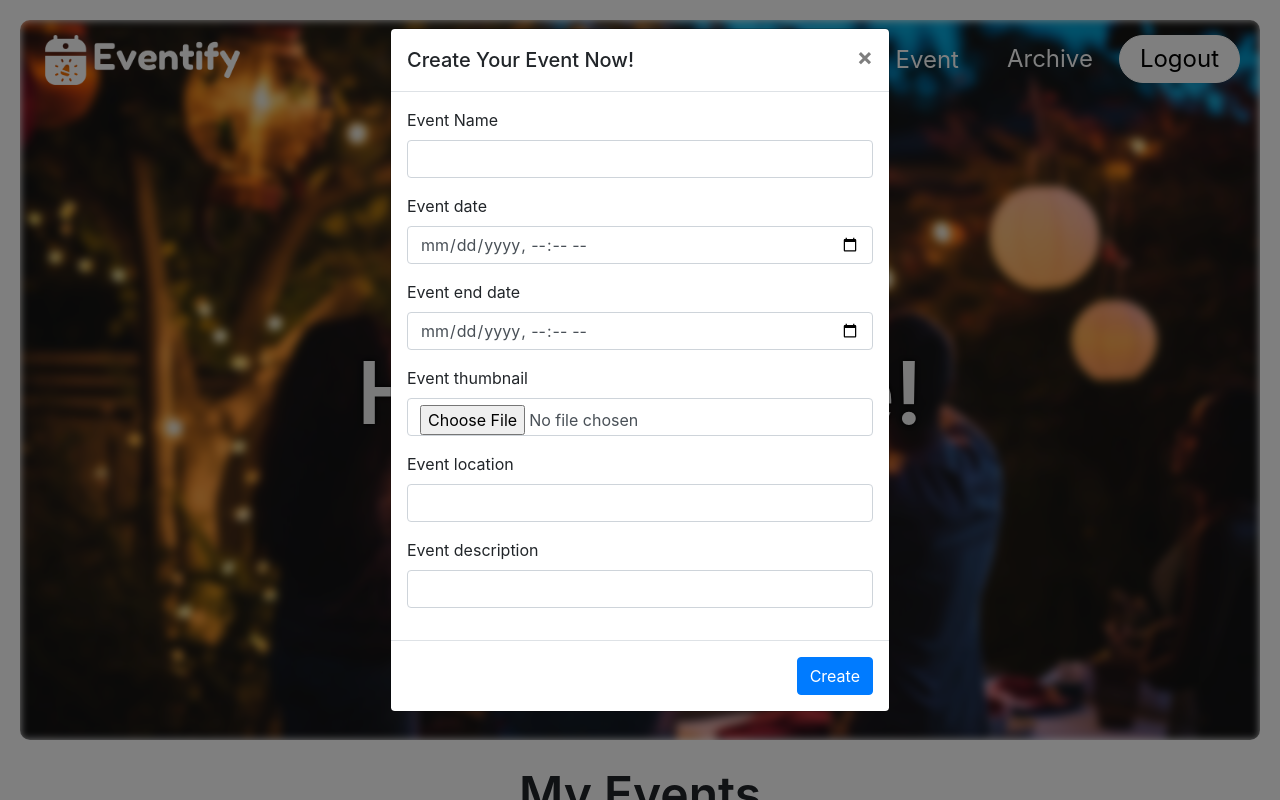
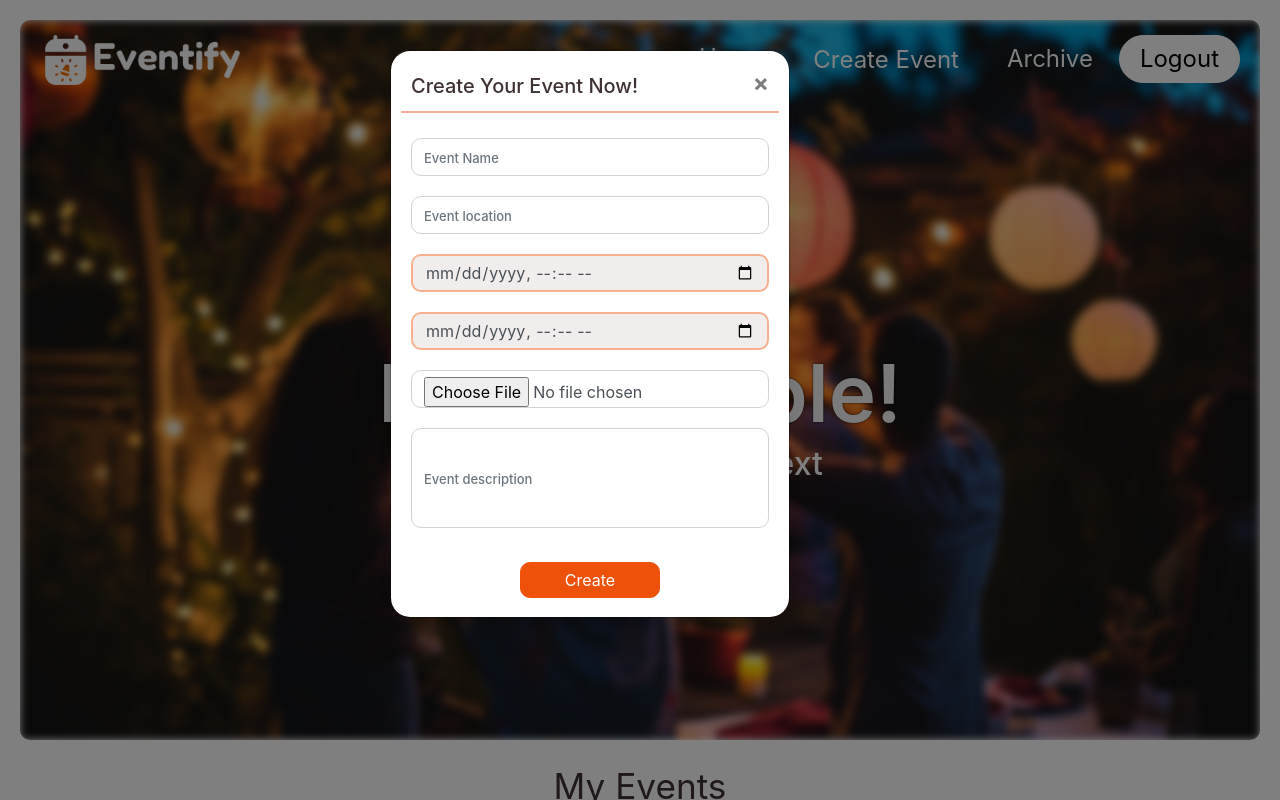
Before and after one commit to hajarzaitouni/Eventify, a Flask app: page /dashboard in a window 1280 px wide, after a click on "Create Event". Run offline with Flask 3, Linux system fonts and the light colour scheme; the visitor is signed in with stand-in values (Sample User, id 1); data that the repository does not hold is empty; some libraries are stand-ins or nearby versions.

Commit message:
adding css to cards and modals

```diff
--- /dev/null
+++ b/app/static/modal.css
@@ -0,0 +1,163 @@
+.modal-content {
+    background-color: #ffffff;
+    border-radius: 20px;
+    padding: 10px;
+    box-shadow: 0 0 10px 0 rgba(0, 0, 0, 0.1);
+    width: 400px;
+    margin-top: 50px;
+}
+
+.modal-header {
+    color: #3f3232;
+    font-weight: 600;
+    font-size: 20px;
+    text-align: center;
+    padding: 10px;
+    border-bottom: 2px solid #ee523578;
+    overflow: hidden;
+}
+
+.modal-body {
+    padding: 5px 10px;
+}
+
+.modal-body .form-group {
+    margin-bottom: 4px;
+}
+
+.modal-body .form-group .form-control {
+    border-radius: 10px;
+    margin-bottom: 20px;
+    margin-top: 20px;
+}
+
+.modal-body .form-group .form-control::placeholder {
+    font-weight: 500;
+    font-size: small;
+}
+
+.modal-body .form-group .form-control:focus {
+    border-color: #d8cbcb;
+    box-shadow: 0 0 0 0.1rem rgb(238 82 53 / 0.35);
+}
+
+.modal-body .form-check {
+    margin-top: 10px;
+}
+
+.modal-body .form-check label {
+    font-weight: 500;
+    font-size: small;
+}
+
+.modal-body .form-check input {
+    margin-right: 5px;
+}
+
+.modal-footer {
+    display: flex;
+    justify-content: flex-end;
+    flex-wrap: wrap;
+    align-items: center;
+    flex-direction:column;
+    padding: 5px;
+    border-top: 0 solid #d8cbcb;
+}
+
+.modal-footer button {
+    background-color: #ee5109;
+    color: white;
+    border-color: #ee5109;
+    border-radius: 10px;
+    padding: 5px 20px;
+    align-items: center;
+    width: 140px;
+    transition: background-color 0.5s ease, border-color 0.5s ease;
+}
+
+.modal-footer button:hover {
+    background-color: #a5330f;
+    color: white;
+    border-color: #a5330f;
+}
+
+.modal-footer p {
+    font-size: small;
+    font-weight: 500;
+}
+
+.modal-footer p a {
+    color: #ee5109;
+    font-weight: 600;
+}
+
+/* create Event modal */
+
+#event_date {
+    background-color: #d8cbcb59;
+    border: 2px solid #ee510975;
+}
+
+#event_end {
+    background-color: #d8cbcb59;
+    border: 2px solid #ee510975;
+}
+
+#event_description {
+    height: 100px;
+}
+
+.form-control::placeholder {
+    text-align: left;
+    vertical-align: top;
+    line-height: normal;
+    /* Reset line height */
+}
+
+/* cards buttons */
+.cards-buttons {
+    margin-top: 10px;
+}
+
+.cards-buttons button.btn.btn-primary {
+    background-color: #d8cbcb;
+    color: #3f3232;
+    border-color: #d8cbcb;
+    border-radius: 10px;
+    padding: 5px 20px;
+    align-items: center;
+    width: 100px;
+    transition: background-color 0.5s ease, border-color 0.5s ease;
+}
+
+.cards-buttons button.btn.btn-primary:hover {
+    background-color: #6f3216;
+    color: white;
+    border-color: #6f3216;
+}
+
+.cards-buttons a.btn.btn-danger {
+    background-color: #ee5109;
+    color: white;
+    border-color: #ee5109;
+    border-radius: 10px;
+    padding: 5px 20px;
+    align-items: center;
+    width: 100px;
+    transition: background-color 0.5s ease, border-color 0.5s ease;
+}
+
+.cards-buttons a.btn.btn-danger:hover {
+    background-color: #a5330f;
+    color: white;
+    border-color: #a5330f;
+}
+
+.cards-buttons button.btn.btn-warning {
+    border-radius: 10px;
+    color: #3f3232;
+    padding: 5px 20px;
+    align-items: center;
+    width: 100px;
+    transition: background-color 0.5s ease, border-color 0.5s ease;
+}
--- a/app/static/styles.css
+++ b/app/static/styles.css
@@ -158,8 +159,8 @@ li.nav-item button.btn.btn-outline-primary:hover {
 
 .welcome-content h1 {
     color: whitesmoke;
-    font-size: 5.4rem;
-    text-shadow: 0 0 5px black;
+    font-size: 5rem;
+    text-shadow: 0 0 2px black;
     font-weight: 600;
     line-height: 5.5rem;
 }
--- a/app/templates/create_event.html
+++ b/app/templates/create_event.html
@@ -13,28 +13,22 @@
                 <div class="modal-body">
                     <div class="alert alert-danger d-none" role="alert" id="createAlertMessage"></div>
                     <div class="form-group">
-                        <label for="event_name">Event Name</label>
-                        {{ form.event_name(class="form-control", id="event_name") }}
+                        {{ form.event_name(class="form-control", id="event_name", placeholder="Event Name") }}
                     </div>
                     <div class="form-group">
-                        <label for="event_date">Event date</label>
-                        {{ form.event_date(class="form-control", id="event_date") }}
+                        {{ form.event_location(class="form-control", id="event_location", placeholder="Event location") }}
                     </div>
                     <div class="form-group">
-                        <label for="event_end">Event end date</label>
-                        {{ form.event_end(class="form-control", id="event_end") }}
+                        {{ form.event_date(class="form-control", id="event_date", placeholder="Event date") }}
                     </div>
                     <div class="form-group">
-                        <label for="thumbnail">Event thumbnail</label>
-                        {{ form.thumbnail(class="form-control", id="thumbnail") }}
+                        {{ form.event_end(class="form-control", id="event_end", placeholder="Event end date") }}
                     </div>
                     <div class="form-group">
-                        <label for="event_location">Event location</label>
-                        {{ form.event_location(class="form-control", id="event_location") }}
+                        {{ form.thumbnail(class="form-control", id="thumbnail", placeholder="Event thumbnail") }}
                     </div>
                     <div class="form-group">
-                        <label for="event_description">Event description</label>
-                        {{ form.event_description(class="form-control", id="event_description") }}
+                        {{ form.event_description(class="form-control", id="event_description", placeholder="Event description") }}
                     </div>
                 </div>
                 <div class="modal-footer">
--- a/app/templates/dashboard.html
+++ b/app/templates/dashboard.html
@@ -1,21 +1,10 @@
-{% extends 'layout.html'%} {% block navbar %}
+{% extends 'layout.html'%}
+{% block navbar %}
 <a class="navbar-brand" href="{{ url_for('home') }}">
-  <img
-    src="../static/images/logo.png"
-    alt="logo_Eventify"
-    style="width: 220px; padding-left: 25px"
-    loading="lazy"
-  />
+    <img src="../static/images/logo.png" alt="logo_Eventify" style="width: 220px; padding-left: 25px" loading="lazy" />
 </a>
-<button
-  class="navbar-toggler"
-  type="button"
-  data-toggle="collapse"
-  data-target="#navbarNav"
-  aria-controls="navbarNav"
-  aria-expanded="false"
-  aria-label="Toggle navigation"
->
+<button class="navbar-toggler" type="button" data-toggle="collapse" data-target="#navbarNav" aria-controls="navbarNav"
+    aria-expanded="false" aria-label="Toggle navigation">
     <span class="navbar-toggler-icon"></span>
 </button>
 <div class="collapse navbar-collapse" id="navbarNav">
@@ -24,34 +13,26 @@
             <a class="nav-link" href="{{ url_for('home') }}">Home</a>
         </li>
         <li class="nav-item">
-      <button
-        class="nav-link"
-        data-toggle="modal"
-        data-target="#createEventModal"
-      >
+            <button class="nav-link" data-toggle="modal" data-target="#createEventModal">
                 Create Event
             </button>
         </li>
         <li class="nav-item">
             <!--<a class="nav-link" href="{{ url_for('show_archived_events') }}">Archive</a>-->
-      <button
-        class="btn btn-outline-primary nav-link"
-        onclick="window.location.href='{{ url_for('show_archived_events') }}'"
-      >
+            <button class="btn btn-outline-primary nav-link"
+                onclick="window.location.href='{{ url_for('show_archived_events') }}'">
                 Archive
             </button>
         </li>
         <li class="nav-item">
-      <button
-        class="btn btn-primary"
-        onclick="window.location.href='{{ url_for('logout') }}'"
-      >
+            <button class="btn btn-primary" onclick="window.location.href='{{ url_for('logout') }}'">
                 Logout
             </button>
         </li>
     </ul>
 </div>
-{% endblock %} {% block welcome_content %}
+{% endblock %}
+{% block welcome_content %}
 <section class="welcome-content">
     <div class="container text-center">
         <div class="row">
@@ -62,58 +43,37 @@
         </div>
     </div>
 </section>
-{% endblock %} {% block content %}
+{% endblock %}
+{% block content %}
 <section>
-  <div class="events-section">
+    <div class="events-section" style="margin: 20px 20px;">
         <h2 class="text-center">My Events</h2>
         {% if events %}
         <div class="row">
             {% for event in events %}
             <div class="col-md-4 mb-4">
-        <form
-          action="{{ url_for('archive_event', event_id=event.event_id) }}"
-          method="post"
-          class="archive-form"
-        >
+                <form action="{{ url_for('archive_event', event_id=event.event_id) }}" method="post"
+                    class="archive-form">
                     <div class="card" style="cursor: pointer">
                         {% if event.thumbnail %}
-            <img
-              src="{{ url_for('static', filename='images/thumbnail_pics/' + event.thumbnail) }}"
-              class="card-img-top"
-              alt="event_image"
-            />
+                        <img src="{{ url_for('static', filename='images/thumbnail_pics/' + event.thumbnail) }}"
+                            class="card-img-top" alt="event_image" />
                         {% else %}
-            <img
-              src="https://via.placeholder.com/350x200"
-              class="card-img-top"
-              alt="event_image"
-            />
+                        <img src="https://via.placeholder.com/350x200" class="card-img-top" alt="event_image" />
                         {% endif %}
                         <div class="card-body">
                             <h5 class="card-title">{{ event.event_name }}</h5>
                             <p class="card-text">{{ event.event_description }}</p>
-              <button
-                type="button"
-                class="btn btn-primary update-event-button"
-                data-event-id="{{ event.event_id }}"
-                data-event-name="{{ event.event_name }}"
-                data-event-location="{{ event.event_location }}"
-                data-event-date="{{ event.event_date }}"
-                data-event-end="{{ event.event_end }}"
-                data-event-description="{{ event.event_description }}"
-                data-toggle="modal"
-                data-target="#updateEventModal"
-              >
+                            <div class="cards-buttons">
+                                <button type="button" class="btn btn-primary update-event-button" data-event-id="{{ event.event_id }}"
+                                    data-event-name="{{ event.event_name }}" data-event-location="{{ event.event_location }}"
+                                    data-event-date="{{ event.event_date }}" data-event-end="{{ event.event_end }}"
+                                    data-event-description="{{ event.event_description }}" data-toggle="modal" data-target="#updateEventModal">
                                     Update
                                 </button>
-              <a
-                href="{{ url_for('delete_event', event_id=event.event_id) }}"
-                class="btn btn-danger"
-                >Delete</a
-              >
-              <button type="submit" class="btn btn-warning mt-2">
-                Archive
-              </button>
+                                <a href="{{ url_for('delete_event', event_id=event.event_id) }}" class="btn btn-danger">Delete</a>
+                                <button type="submit" class="btn btn-warning">Archive</button>
+                            </div>
                         </div>
                     </div>
                 </form>
@@ -123,19 +83,18 @@
         {% else %}
         <div class="text-center">
             <h3>No events created yet. Start creating your events Now!</h3>
-      <button
-        class="btn btn-primary"
-        data-toggle="modal"
-        data-target="#createEventModal"
-      >
+            <button class="btn btn-primary" data-toggle="modal" data-target="#createEventModal">
                 Create Event
             </button>
         </div>
         {% endif %}
     </div>
 </section>
-{% include 'create_event.html' %} {% include 'update_event.html' %} {% endblock
-%} {% block extra_js %}
+{% include 'create_event.html' %}
+{% include 'update_event.html' %}
+{% endblock%}
+
+{% block extra_js %}
 <script>
     $(document).ready(function () {
         // Add dashboard-top-section class to top-section
--- a/app/templates/home.html
+++ b/app/templates/home.html
@@ -7,9 +7,9 @@
             <div class="col-md-12">
                 <h1>Your Event Journey Start Here</h1>
                 {% if current_user.is_authenticated %}
-                    <a href="{{ url_for('create_event') }}" class="btn btn-primary btn-lg" data-toggle="modal" data-target="#createEventModal">Create Yours Now</a>
+                    <a href="{{ url_for('create_event') }}" class="btn btn-outline-primary btn-lg" data-toggle="modal" data-target="#createEventModal">Create Yours Now</a>
                 {% else %}
-                    <a href="{{ url_for('login') }}" class="btn btn-primary btn-lg" data-toggle="modal" data-target="#loginModal">Create Yours Now</a>
+                    <a href="{{ url_for('login') }}" class="btn btn-outline-primary btn-lg" data-toggle="modal" data-target="#loginModal">Create Yours Now</a>
                 {% endif %}
             </div>
         </div>
--- a/app/templates/layout.html
+++ b/app/templates/layout.html
@@ -5,9 +5,9 @@
     <meta name="viewport" content="width=device-width, initial-scale=1.0" />
     <!-- Bootstrap CSS -->
     <link rel="stylesheet" href="../static/css/bootstrap.min.css" />
-    <link rel="stylesheet" href={{ url_for('static',
-    filename='css/bootstrap.min.css') }}> <link rel="stylesheet" href={{
-    url_for('static', filename='styles.css') }}>
+    <link rel="stylesheet" href={{ url_for('static', filename='css/bootstrap.min.css') }}>
+    <link rel="stylesheet" href={{ url_for('static', filename='styles.css') }}>
+    <link rel="stylesheet" href={{ url_for('static', filename='modal.css' ) }}>
     <title>Eventify</title>
   </head>
 
--- a/app/templates/update_event.html
+++ b/app/templates/update_event.html
@@ -13,28 +13,22 @@
               <div class="modal-body">
                   <div class="alert alert-danger d-none" role="alert" id="updateAlertMessage"></div>
                   <div class="form-group">
-                      <label for="event_name">Event Name</label>
-                      {{ form.event_name(class="form-control", id="event_name") }}
+                      {{ form.event_name(class="form-control", id="event_name", placeholder="Event Name") }}
                   </div>
                   <div class="form-group">
-                      <label for="event_location">Event location</label>
-                      {{ form.event_location(class="form-control", id="event_location") }}
+                      {{ form.event_location(class="form-control", id="event_location", placeholder="Event location") }}
                   </div>
                   <div class="form-group">
-                      <label for="event_date">Event date</label>
-                      {{ form.event_date(class="form-control", id="event_date") }}
+                      {{ form.event_date(class="form-control", id="event_date", placeholder="Event date") }}
                   </div>
                   <div class="form-group">
-                      <label for="event_end">Event end date</label>
-                      {{ form.event_end(class="form-control", id="event_end") }}
+                      {{ form.event_end(class="form-control", id="event_end", placeholder="Event end date") }}
                   </div>
                   <div class="form-group">
-                      <label for="thumbnail">Event thumbnail</label>
-                      {{ form.thumbnail(class="form-control", id="thumbnail") }}
+                      {{ form.thumbnail(class="form-control", id="thumbnail", placeholder="Event thumbnail") }}
                   </div>
                   <div class="form-group">
-                      <label for="event_description">Event description</label>
-                      {{ form.event_description(class="form-control", id="event_description") }}
+                      {{ form.event_description(class="form-control", id="event_description", placeholder="Event description") }}
                   </div>
               </div>
               <div class="modal-footer">
```
Also changed, not shown: other parts of app/static/styles.css (+14 -13 lines), app/templates/login.html (+8 -7 lines), app/templates/register.html (+7 -13 lines). Lines whose indentation alone changed are shown as unchanged.
